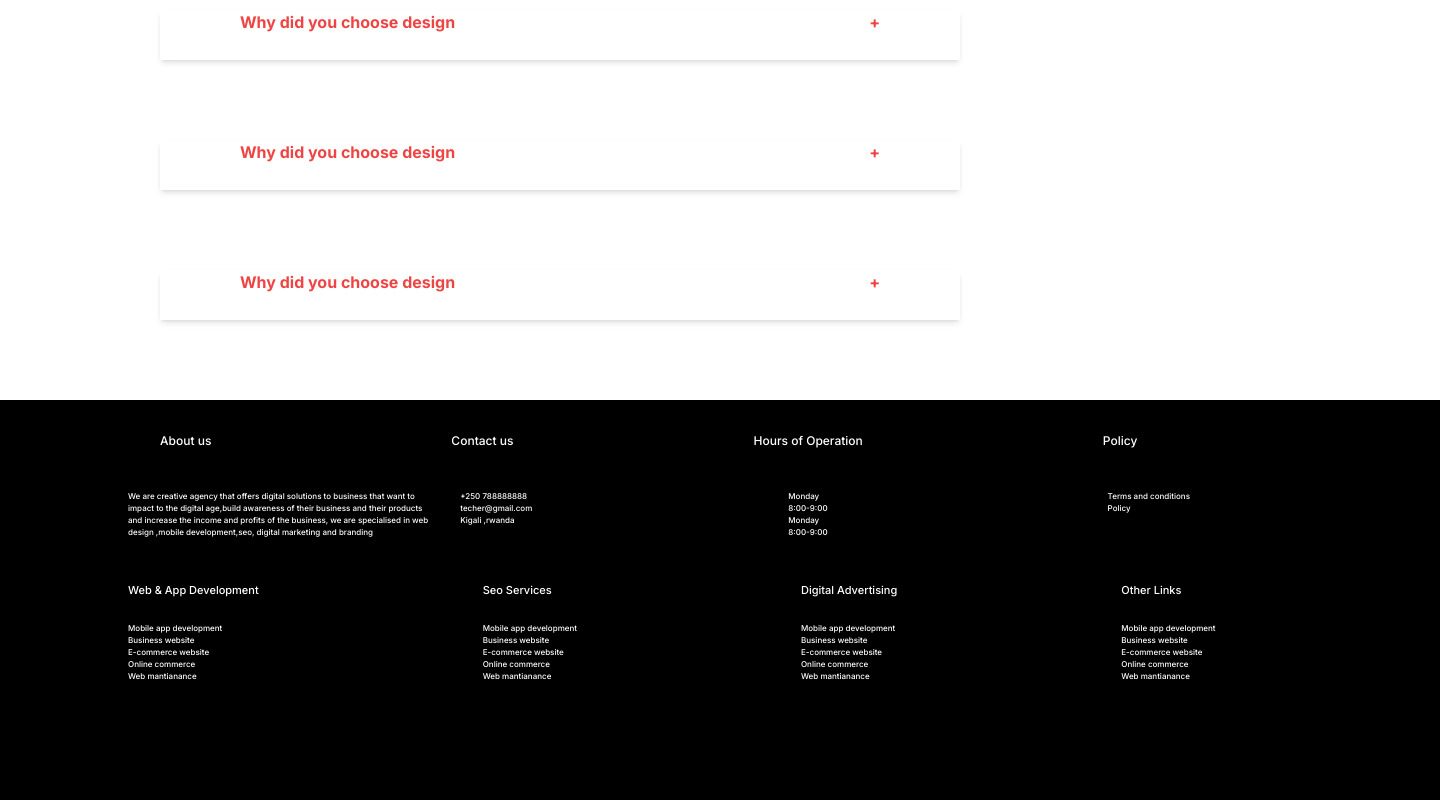
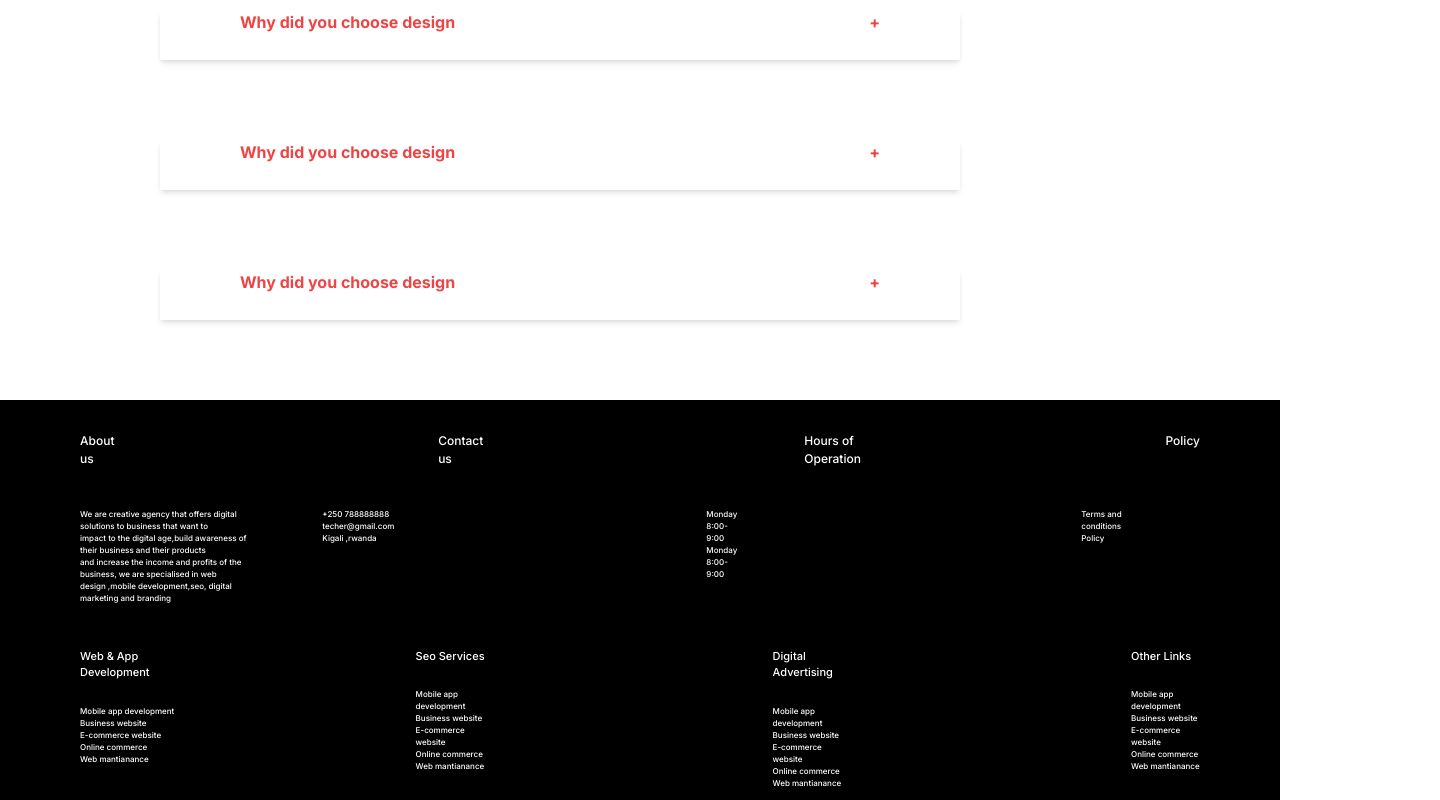
Before and after one commit to asimwe1/portifolio-project, a Next.js app: page / in a window 1280 px wide. Shown: the part 3132-3932 px from the top of the page, 1440 px wide, since content can reach past the window. Built offline with nearby package versions, Linux system fonts and the light colour scheme.

Commit message:
footer fixed

```diff
--- a/src/app/pages/footer.tsx
+++ b/src/app/pages/footer.tsx
@@ -4,14 +4,14 @@ import "./footer.css"
 const Userfooter = () => {
   return (
     <div className=''>
-        <div className='bg-black w-[90rem] h-[25rem]'>
-            <ul className='flex gap-60 text-white font-medium mx-[10rem] text-[12px] pt-8'>
+        <div className='bg-black w-full h-[25rem]'>
+            <ul className='flex gap-[20rem] text-white font-medium mx-[5rem] text-[12px] pt-8'>
                 <li>About us</li>
                 <li>Contact us</li>
                 <li>Hours of Operation</li>
-                <li>Policy</li>
+                <li className='-ml-10'>Policy</li>
             </ul>
-          <div className=' text-white  mx-[8rem] text-[8px] pt-10 font-medium'>
+          <div className=' text-white  mx-[5rem] text-[8px] pt-10 font-medium'>
             <ul className='flex gap-8'>
                 <li>
                 <p>We are creative agency that offers digital solutions to business that want to<br/> impact
@@ -20,14 +20,14 @@ const Userfooter = () => {
                 digital marketing and branding
             </p>
                 </li>
-                <li>
+                <li className='mx-10'>
                     <ol>
                         <li>+250 788888888</li>
                         <li>techer@gmail.com</li>
                         <li>Kigali ,rwanda</li>
                     </ol>
                 </li>
-                <li className='mx-56'>
+                <li className='mx-60'>
                     <ol>
                         <li>Monday</li>
                         <li>8:00-9:00</li>
@@ -35,14 +35,14 @@ const Userfooter = () => {
                         <li>8:00-9:00</li>
                     </ol>
                 </li>
-                <li className='mx-6'>
+                <li className='mx-[4.5rem] '>
                     <ol>
                         <li>Terms and conditions</li>
                         <li>Policy</li>
                     </ol>
                 </li>
             </ul>
-            <ul className='flex gap-56 pt-11'>
+            <ul className='flex gap-60 pt-11'>
                 <li className='font-medium text-[11px]'>Web  & App Development
                 <ol className='text-[8px] pt-6'>
                     <li>Mobile app development</li>
@@ -61,7 +61,7 @@ const Userfooter = () => {
                     <li>Web mantianance</li>
                 </ol>
                 </li>
-                <li className='font-medium text-[11px]'>Digital Advertising
+                <li className='font-medium mx-12 text-[11px]'>Digital Advertising
                 <ol className='text-[8px] pt-6'>
                     <li>Mobile app development</li>
                     <li>Business website</li>
```
